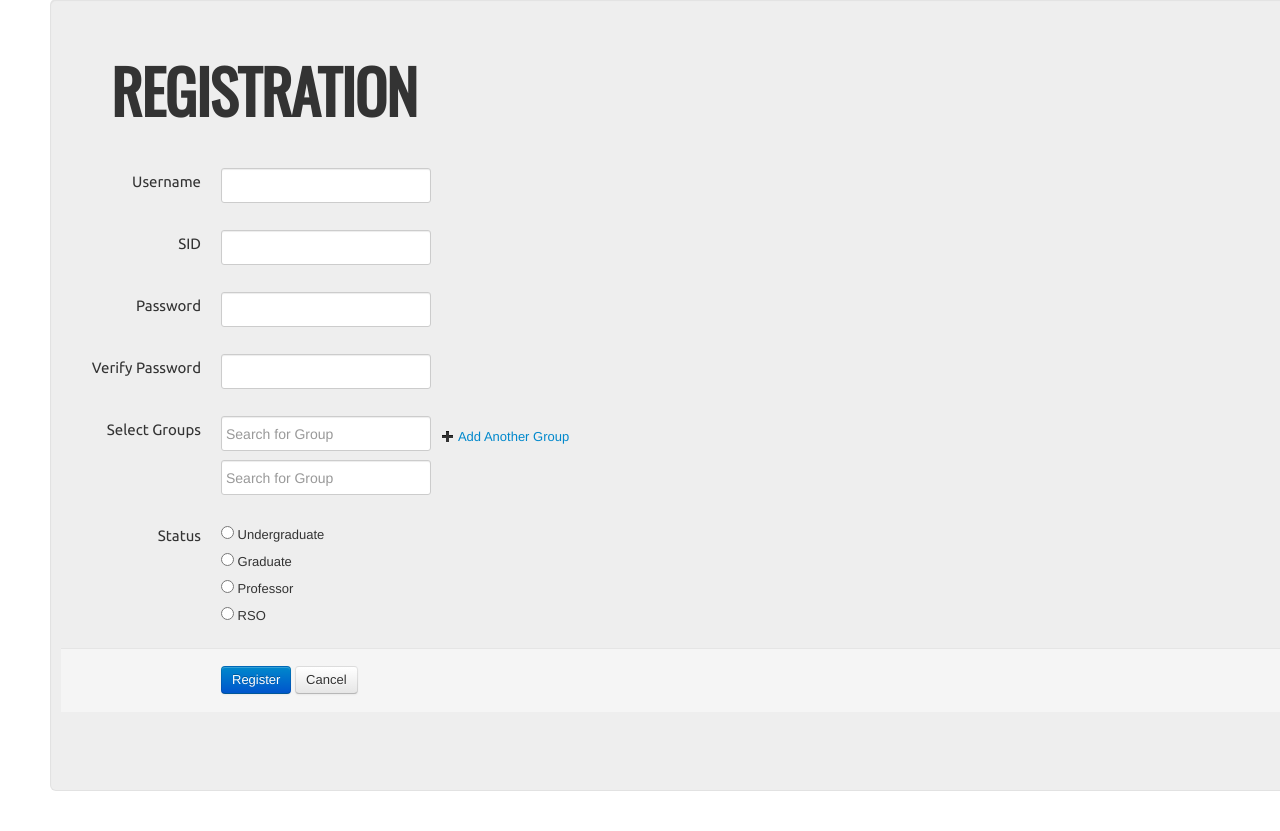
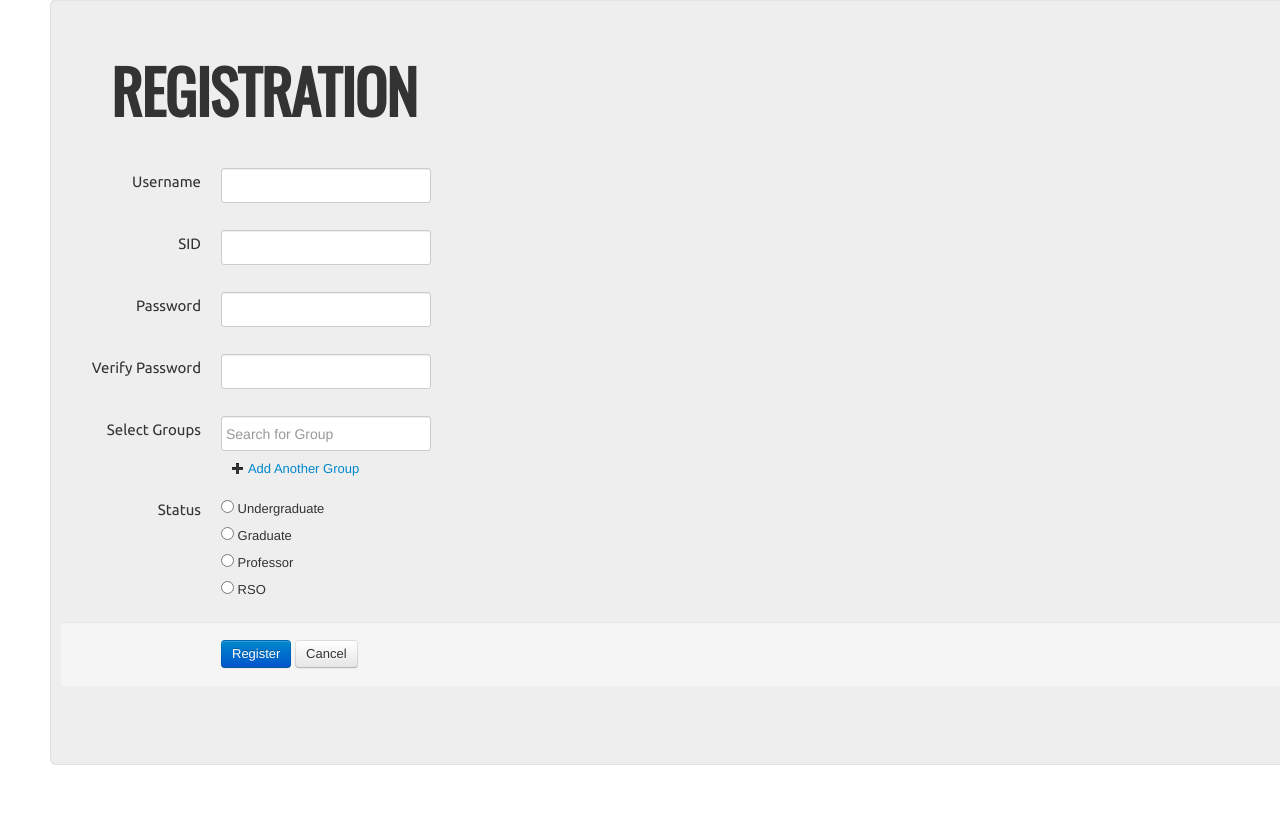
Before and after one commit to IDSGPlayground/bearapps, a Django app: template bear_apps/store/templates/register.html in a window 1280 px wide; the page is wider, and only the part inside the window is pictured. Shown: the part 81-912 px from the top of that part. Run offline with Django 3.2, Linux system fonts and the light colour scheme; the template is opened without the code that fills it: most values are stand-ins (such as "Sample title", 1, 10 or a date in 2020); parts of the project's set-up code (start-up, migrations or seed data) failed here and were passed over; some libraries are stand-ins or nearby versions.

Commit message:
Adding multiple groups kinda working, but not yet, don't try to add multiple groups during registration. It will generate multiple boxes, but they don't do anything in the form.

```diff
--- a/bear_apps/store/templates/register.html
+++ b/bear_apps/store/templates/register.html
@@ -111,7 +111,6 @@
               <label class="control-label" for="groups">Select Groups </label>
               <div class="controls">
                 <div id="adding-groups"></div>
-                <input type="text" name="groups" data-provide="typeahead" placeholder="Search for Group" data-items="4" data-source='[{% for group in groups %}"{{ group.name }}", {% endfor %}""]'></input></br>
               </div>
             </div>
 
@@ -143,11 +142,12 @@
 <script>
 var num_groups = 1;
 genGroups();
-$('#add-group').click(function(event){
-  event.preventDefault();
+
+$('.add-group').click(function(event){
   num_groups++;
   genGroups();
 });
+
 
 function genGroups(){
   saved = '[{% for group in groups %}{{ group.name }}, {% endfor %}]';
@@ -155,10 +155,10 @@ function genGroups(){
   console.log("here");
 
   for (i=0; i < num_groups; i++){
-    $('#adding-groups').html($('#adding-groups').html() + '<input type="text" name="groups" data-provide="typeahead" placeholder="Search for Group" data-items="4" data-source="[{% for group in groups %}&quot;{{ group.name }}&quot;, {% endfor %}&quot;&quot;]"></input>');
+    $('#adding-groups').html($('#adding-groups').html() + '<input type="text" name="groups" data-provide="typeahead" placeholder="Search for Group" data-items="4" data-source="[{% for group in groups %}&quot;{{ group.name }}&quot;, {% endfor %}&quot;&quot;]"></input></br>');
   }
 
-  $('#adding-groups').html($('#adding-groups').html() + '</input><a href="#" id="add-group"><i class="icon-plus" style="margin-left: 10px;"></i> Add Another Group</a>');
+  $('#adding-groups').html($('#adding-groups').html() + '</input><a href="#" class="add-group"><i class="icon-plus" style="margin-left: 10px;"></i> Add Another Group</a>');
 }
 </script>
 
```
